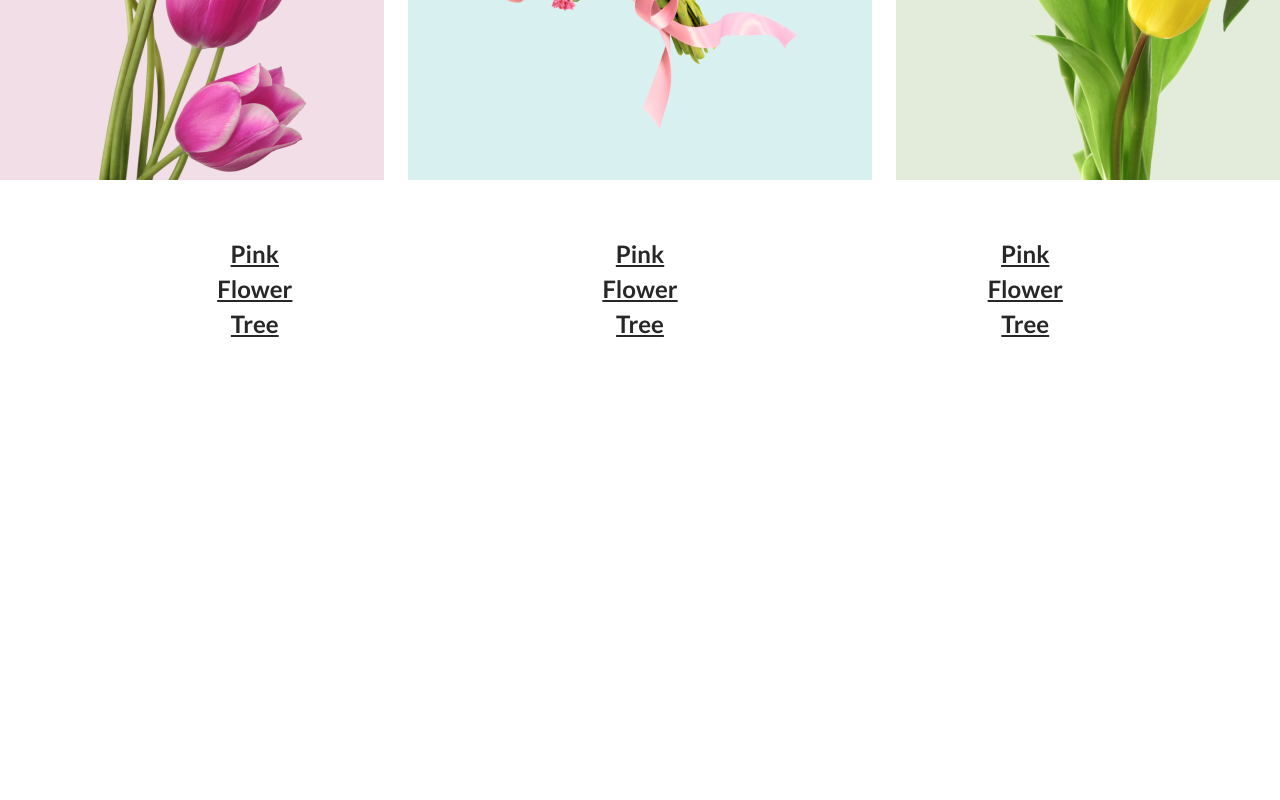
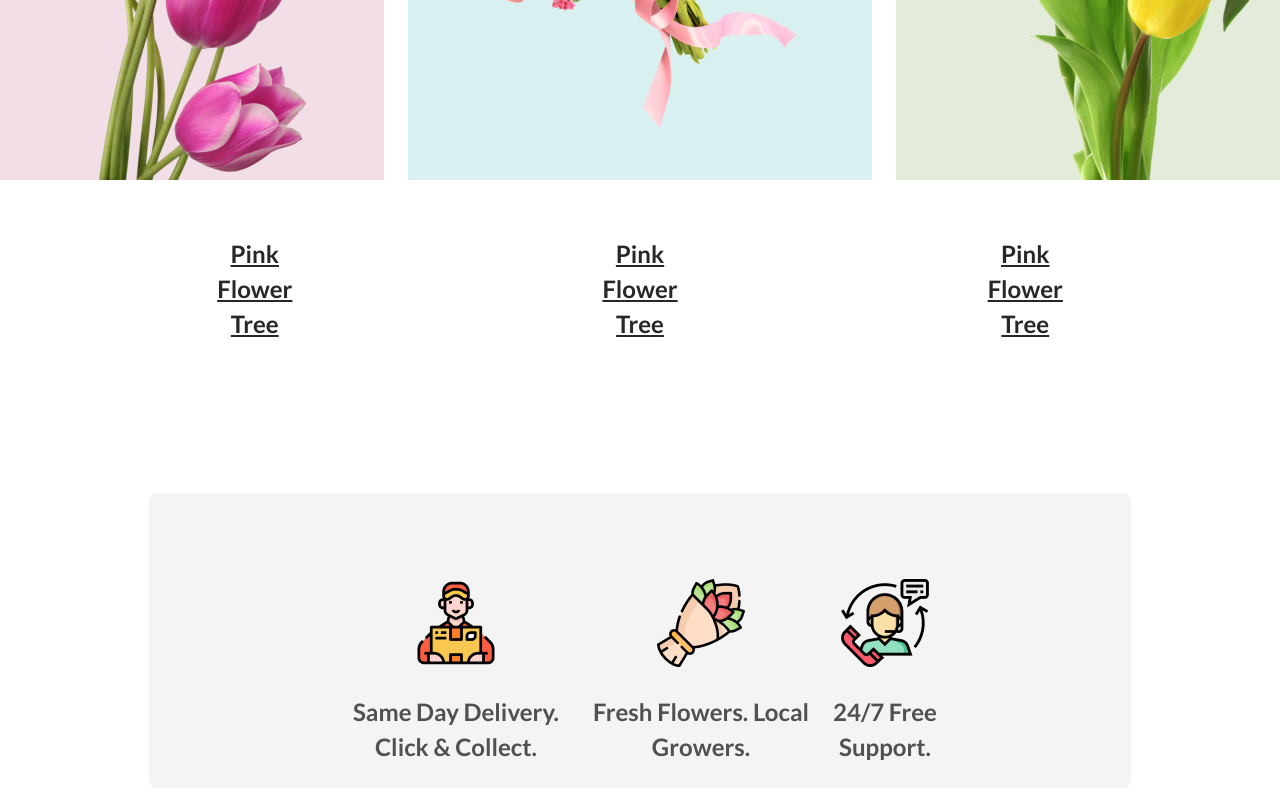
Before and after one commit to iftyzubaer/flower-shop, a plain HTML site: page index.html in a window 1280 px wide. Shown: the part 1740-2540 px from the top of the page. Before the commit the page ends 2113 px from the top, so only its background shows below. Drawn offline with Linux system fonts and the light colour scheme.

Commit message:
added Service

```diff
--- a/index.html
+++ b/index.html
@@ -40,7 +40,23 @@
             </div>
         </section>
 
+        <!-- Service -->
+        <section class="service">
+            <div class="service-content">
+                <img class="service-img" src="Flower Asset/Group 57.png" alt="">
+                <p class="service-title">Same Day Delivery. Click & Collect.</p>
+            </div>
 
+            <div class="service-content">
+                <img class="service-img" src="Flower Asset/Group 58.png" alt="">
+                <p class="service-title">Fresh Flowers. Local Growers.</p>
+            </div>
+
+            <div class="service-content">
+                <img class="service-img" src="Flower Asset/Group 59.png" alt="">
+                <p class="service-title">24/7 Free Support.</p>
+            </div>
+        </section>
     </main>
 
     <footer></footer>
--- a/style.css
+++ b/style.css
@@ -109,3 +109,26 @@ body {
     line-height: 35px;
     text-decoration-line: underline;
 }
+
+/* Service Section */
+.service {
+    margin: auto;
+    width: 50%;
+    border-radius: 8px;
+    background: rgba(39, 39, 39, 0.05);
+    text-align: center;
+    display: flex;
+    justify-content: space-between;
+    padding-top: 86px;
+    padding-left: 175px;
+    padding-right: 175px;
+    margin-top: 128px;
+    margin-bottom: 128px;
+}
+
+.service-title {
+    color: rgba(39, 39, 39, 0.80);
+    font-size: 24px;
+    font-weight: 600;
+    line-height: 35px;
+}
```
